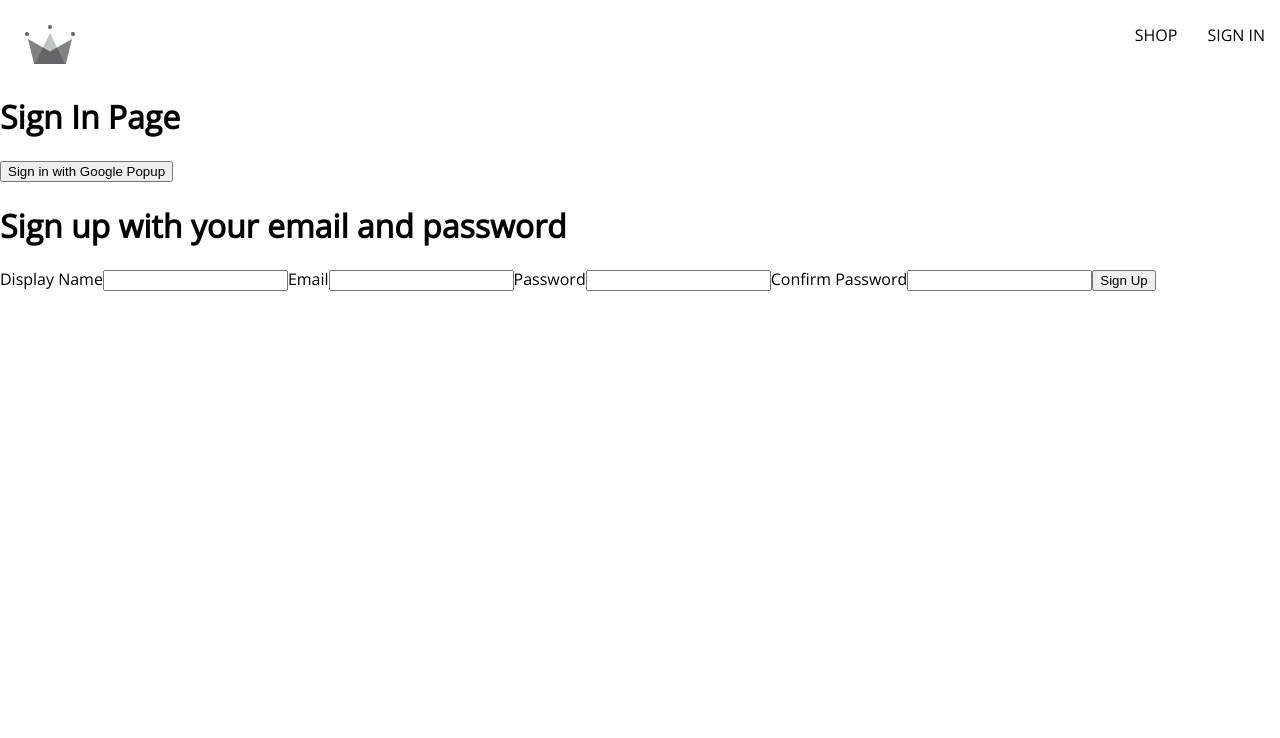
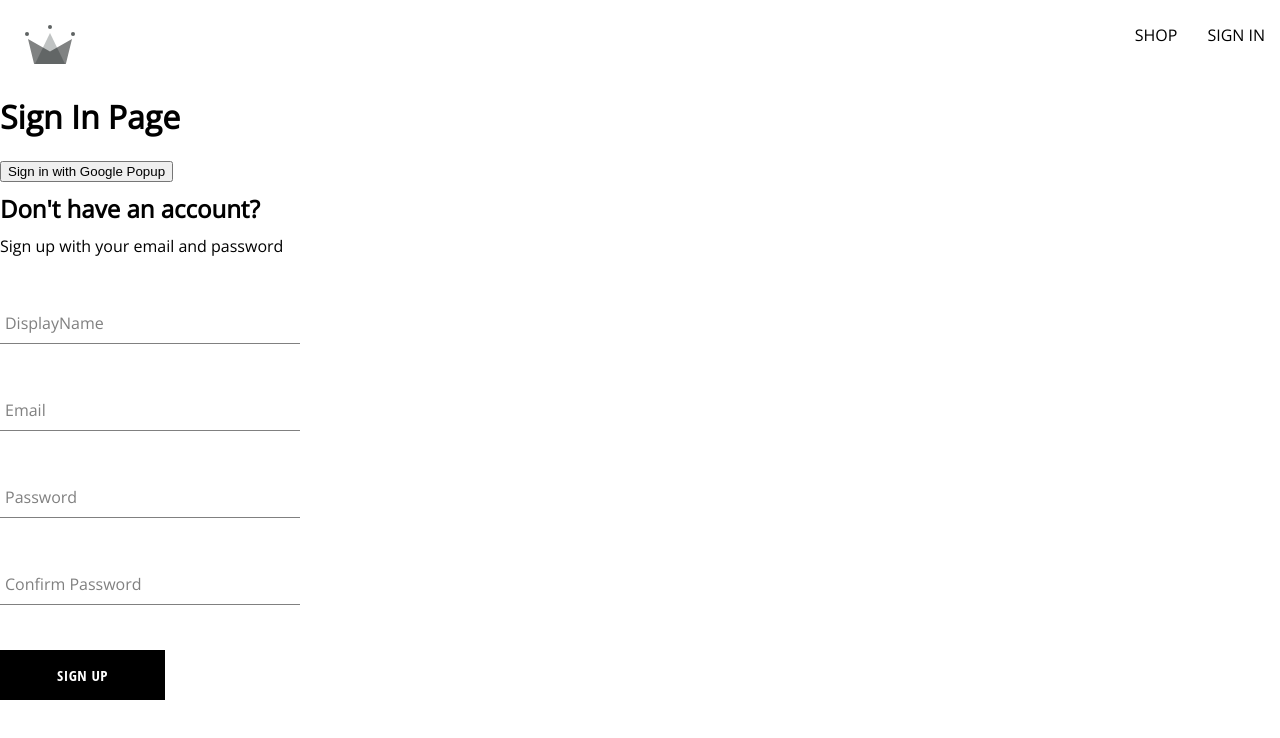
Before and after one commit to YasEli/crwn-clothing, a React (Create React App) app: page /sign-in in a window 1280 px wide. Shown: the top 738 px of the page. Built offline with nearby package versions, Linux system fonts and the light colour scheme.

Commit message:
created form input component, button component

```diff
--- /dev/null
+++ b/src/components/button/button.component.jsx
@@ -0,0 +1,19 @@
+import './button.styles.scss';
+
+const BUTTON_TYPES_CLASSES = {
+    google: 'google-sign-in',
+    inverted: 'inverted'
+}
+
+const Button = ({ children, buttonType, ...otherProps }) => {
+    return(
+        <button
+            className={`button-container ${BUTTON_TYPES_CLASSES[buttonType]}`}
+            {...otherProps}
+        >
+            {children}
+        </button>
+    )
+}
+
+export default Button;
--- /dev/null
+++ b/src/components/button/button.styles.scss
@@ -0,0 +1,46 @@
+.button-container {
+    min-width: 165px;
+    width: auto;
+    height: 50px;
+    letter-spacing: 0.5px;
+    line-height: 50px;
+    padding: 0 35px 0 35px;
+    font-size: 15px;
+    background-color: black;
+    color: white;
+    text-transform: uppercase;
+    font-family: 'Open Sans Condensed';
+    font-weight: bolder;
+    border: none;
+    cursor: pointer;
+    display: flex;
+    justify-content: center;
+
+    &:hover {
+      background-color: white;
+      color: black;
+      border: 1px solid black;
+    }
+
+    &.google-sign-in {
+      background-color: #4285f4;
+      color: white;
+
+      &:hover {
+        background-color: #357ae8;
+        border: none;
+      }
+    }
+
+    &.inverted {
+      background-color: white;
+      color: black;
+      border: 1px solid black;
+
+      &:hover {
+        background-color: black;
+        color: white;
+        border: none;
+      }
+    }
+  }
--- /dev/null
+++ b/src/components/form-input/form-input.component.jsx
@@ -0,0 +1,20 @@
+import '../form-input/form-input.component.scss';
+
+const FormInput = ({ label, ...otherProps }) => {
+    return (
+        <div className="group">
+            <input className="form-input" {...otherProps} />
+            {
+                label && (
+                    <label
+                        className={`${otherProps.value.length ? 'shrink' : ''
+                            } form-input-label`}
+                    >
+                        {label}
+                    </label>
+                )}
+        </div>
+    )
+}
+
+export default FormInput;
--- /dev/null
+++ b/src/components/form-input/form-input.component.scss
@@ -0,0 +1,54 @@
+$sub-color: grey;
+$main-color: black;
+
+@mixin shrinkLabel {
+  top: -14px;
+  font-size: 12px;
+  color: $main-color;
+}
+
+.group {
+  position: relative;
+  margin: 45px 0;
+
+  .form-input {
+    background: none;
+    background-color: white;
+    color: $sub-color;
+    font-size: 18px;
+    padding: 10px 10px 10px 5px;
+    display: block;
+    width: 100%;
+    border: none;
+    border-radius: 0;
+    border-bottom: 1px solid $sub-color;
+    margin: 25px 0;
+
+    &:focus {
+      outline: none;
+    }
+
+    &:focus ~ .form-input-label {
+      @include shrinkLabel();
+    }
+  }
+
+  input[type='password'] {
+    letter-spacing: 0.3em;
+  }
+
+  .form-input-label {
+    color: $sub-color;
+    font-size: 16px;
+    font-weight: normal;
+    position: absolute;
+    pointer-events: none;
+    left: 5px;
+    top: 10px;
+    transition: 300ms ease all;
+
+    &.shrink {
+      @include shrinkLabel();
+    }
+  }
+}
--- a/src/components/sign-up-form/sign-up-form.component.jsx
+++ b/src/components/sign-up-form/sign-up-form.component.jsx
@@ -1,6 +1,11 @@
 import { useState } from "react";
 
+import FormInput from '../form-input/form-input.component';
+import Button from '../button/button.component';
+
 import { createAuthUserWithEmailAndPassword, createUserDocumentFromAuth } from '../../utils/firebase/firebase.utils';
+
+import './sign-up-form.styles.scss';
 
 const defaultFormFields = {
     displayName: '',
@@ -13,8 +18,6 @@ const SignUpForm = () => {
     const [formFields, setFormFields] = useState(defaultFormFields);
     const { displayName, email, password, confirmPassword } = formFields;
 
-    console.log(formFields);
-
     const resetFormFields = () => {
         setFormFields(defaultFormFields);
     }
@@ -22,7 +25,7 @@ const SignUpForm = () => {
     const handleSubmit = async (event) => {
         event.preventDefault();
 
-        if(password !== confirmPassword) {
+        if (password !== confirmPassword) {
             alert("passwords do not match");
             return;
         }
@@ -36,8 +39,8 @@ const SignUpForm = () => {
             await createUserDocumentFromAuth(user, { displayName });
             resetFormFields();
 
-        } catch(error) {
-            if(error.code === 'auth/email-already-in-use') {
+        } catch (error) {
+            if (error.code === 'auth/email-already-in-use') {
                 alert('Cannot create user, email already in use');
             } else {
                 console.log('user creation encountered an error', error);
@@ -48,15 +51,16 @@ const SignUpForm = () => {
     const handleChange = (event) => {
         const { name, value } = event.target;
 
-        setFormFields({...formFields, [name]: value});
+        setFormFields({ ...formFields, [name]: value });
     }
 
     return (
-        <div>
-            <h1>Sign up with your email and password</h1>
+        <div className='sign-up-container'>
+            <h2>Don't have an account?</h2>
+            <span>Sign up with your email and password</span>
             <form onSubmit={handleSubmit}>
-                <label>Display Name</label>
-                <input
+                <FormInput
+                    label="DisplayName"
                     type="text"
                     onChange={handleChange}
                     name="displayName"
@@ -64,8 +68,8 @@ const SignUpForm = () => {
                     required
                 />
 
-                <label>Email</label>
-                <input
+                <FormInput
+                    label="Email"
                     type="email"
                     onChange={handleChange}
                     name="email"
@@ -73,8 +77,8 @@ const SignUpForm = () => {
                     required
                 />
 
-                <label>Password</label>
-                <input
+                <FormInput
+                    label="Password"
                     type="password"
                     onChange={handleChange}
                     name="password"
@@ -82,15 +86,15 @@ const SignUpForm = () => {
                     required
                 />
 
-                <label>Confirm Password</label>
-                <input
+                <FormInput
+                    label="Confirm Password"
                     type="password"
                     onChange={handleChange}
                     name="confirmPassword"
                     value={confirmPassword}
                     required
                 />
-                <button type="submit">Sign Up</button>
+                <Button type="submit">Sign Up</Button>
             </form>
         </div>
     )
--- /dev/null
+++ b/src/components/sign-up-form/sign-up-form.styles.scss
@@ -0,0 +1,9 @@
+.sign-up-container {
+    display: flex;
+    flex-direction: column;
+    width: 300px;
+
+    h2 {
+        margin: 10px 0;
+    }
+}
```
